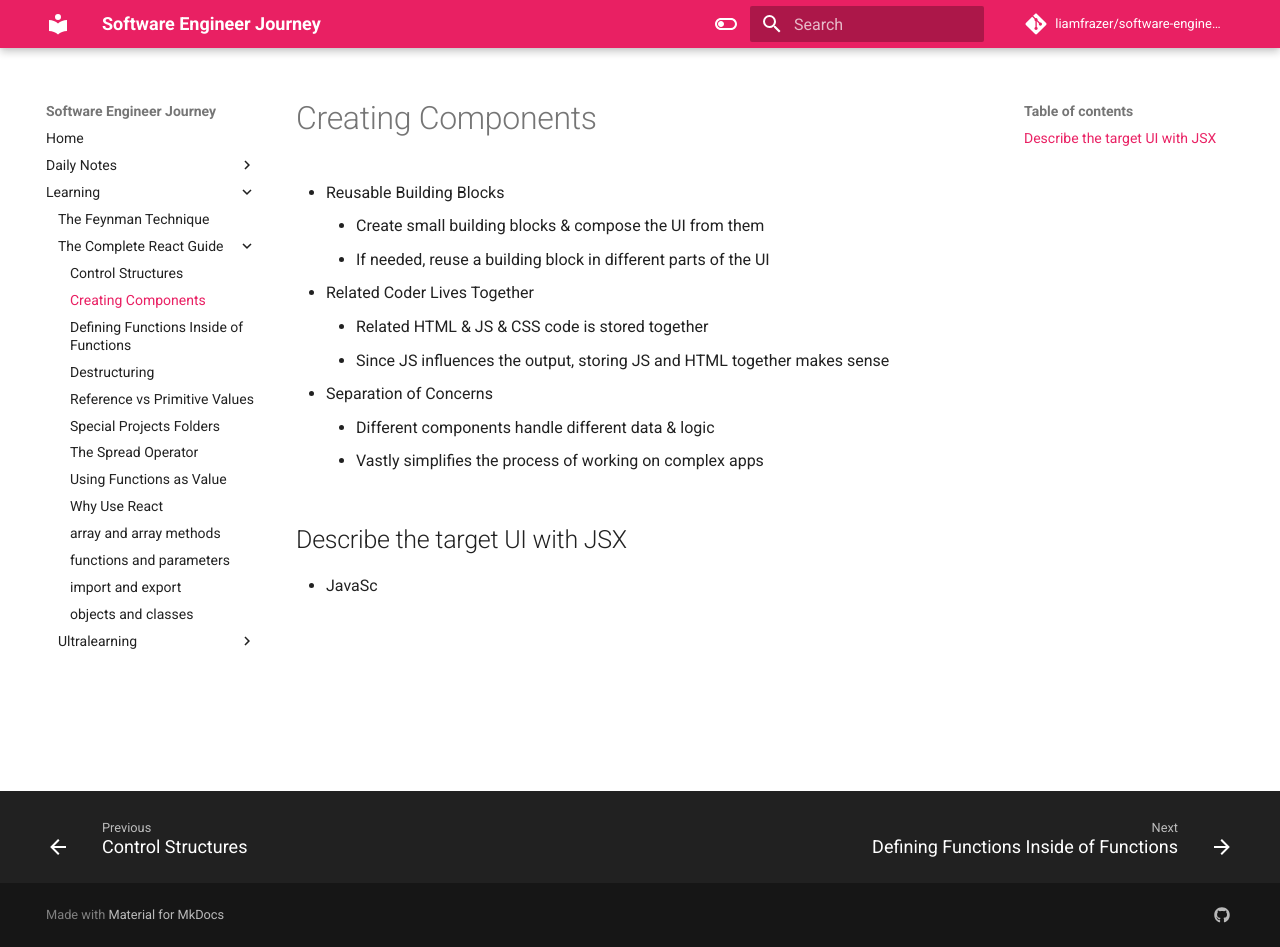
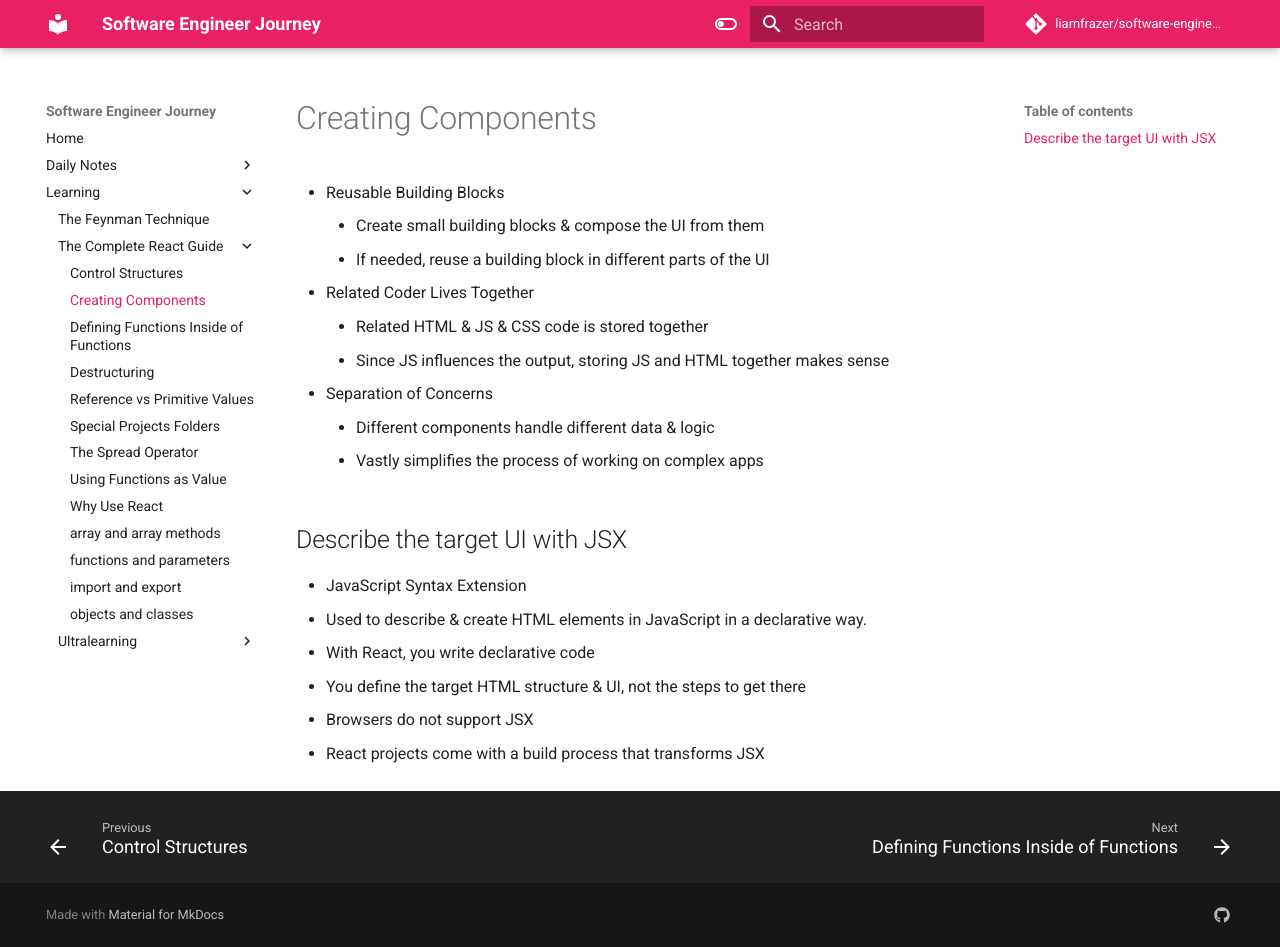
Before and after one commit to liamfrazer/software-engineer-journey, an MkDocs documentation site: the page built from docs/Learning/The Complete React Guide/Creating Components.md, in a window 1280 px wide and 947 px high. Built offline with MkDocs 1.6.1 and Material for MkDocs 9.7.7, drawn with Linux system fonts in a browser that asks for light colours; comment, search, counter and statistics services are not loaded.

Commit message:
vault backup: 2023-12-16 05:28:18

```diff
--- a/docs/Learning/The Complete React Guide/Creating Components.md
+++ b/docs/Learning/The Complete React Guide/Creating Components.md
@@ -5,6 +5,7 @@ tags:
   - html
   - javascript
   - CSS
+  - Declarative
 ---
 # Creating Components
 * Reusable Building Blocks
@@ -19,4 +20,9 @@ tags:
 
 
 ## Describe the target UI with JSX
-* JavaSc
+* JavaScript Syntax Extension
+* Used to describe & create HTML elements in JavaScript in a declarative way.
+* With React, you write declarative code
+* You define the target HTML structure  & UI, not the steps to get there
+* Browsers do not support JSX
+* React projects come with a build process that transforms JSX
```
